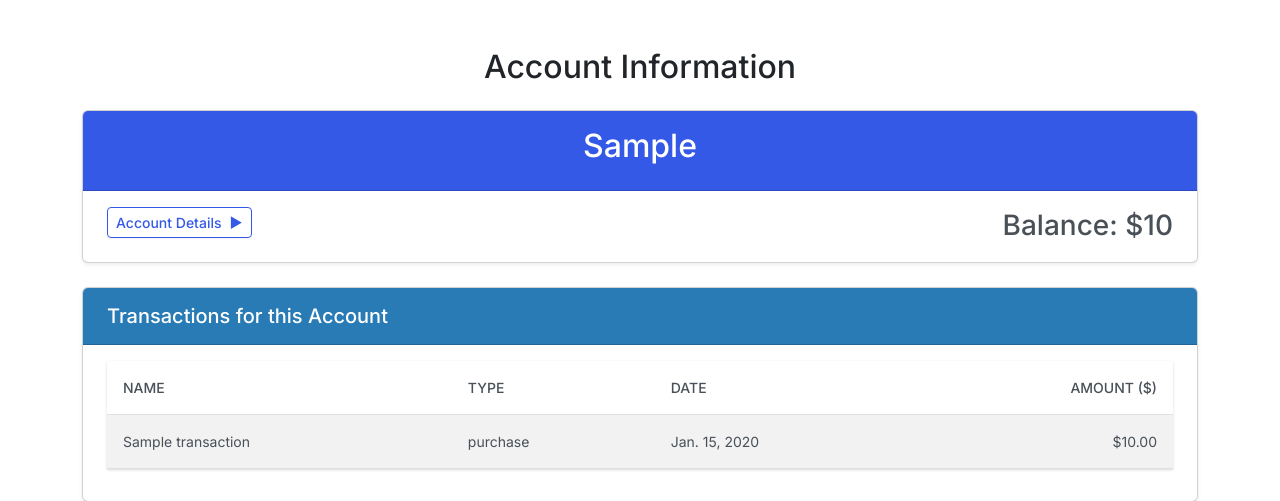
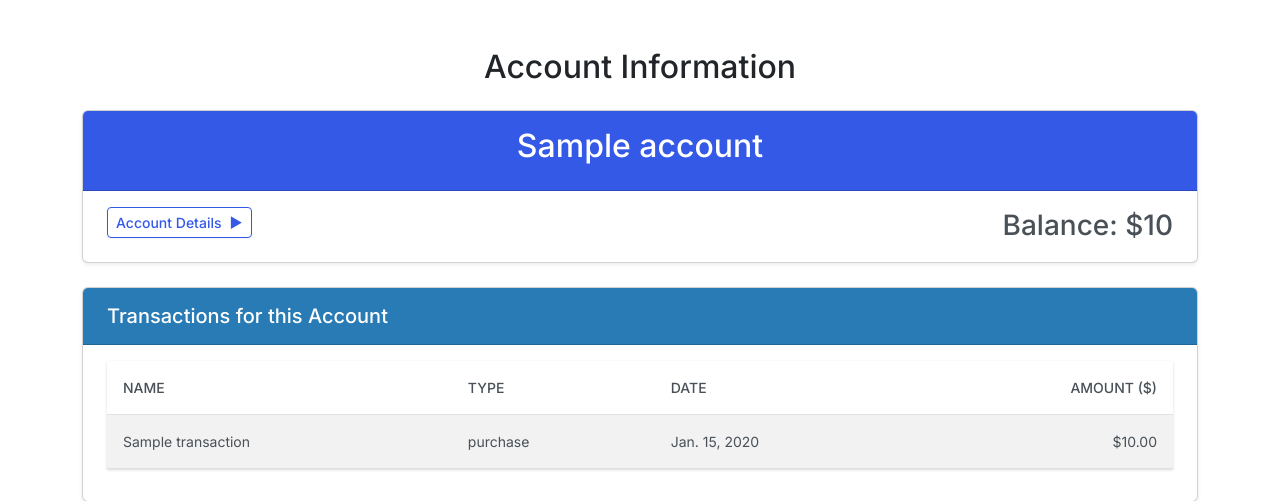
Before and after one commit to DePaul-CSC-394-401/final-project-team-3, a Django app: template bank/templates/view_account.html in a window 1280 px wide. Shown: the top 501 px of the page. Run offline with Django 5.2, Linux system fonts and the light colour scheme; tables that the repository leaves empty hold one stand-in row (values such as "Sample post"); the template is opened without the code that fills it: values that come from a table or form of the project are taken from there, most other values are stand-ins (such as "Sample title", 1, 10 or a date in 2020); some libraries are stand-ins or nearby versions.

Commit message:
displaying more account information

```diff
--- a/bank/templates/view_account.html
+++ b/bank/templates/view_account.html
@@ -25,7 +25,7 @@
         <!-- info -->
         <div class="card mb-4 shadow-sm">
             <div class="card-header bg-primary text-white">
-                <h2 class="card-title text-center">{{ account.account_type }}</h2>
+                <h2 class="card-title text-center">{{ account.account_name }}</h2>
             </div>
             <div class="card-body">
                 <div class="row align-items-center">
@@ -37,8 +37,17 @@
                         </button>
                         <div class="collapse" id="accountDetails">
                             <hr>
-                            <p><strong>Account Number:</strong> <span class="masked">{{ account.account_no }}</span></p>
-                            <p><strong>Routing Number:</strong> {{ account.routing_no }}</p>
+                            {% if account.account_type == 'credit' %}
+                                <p><strong>Account Type:</strong><span class="masked"> {{ account.account_type }}</span></p>
+                                <p><strong>Card Number:</strong> {{ account.card_number }}</p>
+                                <p><strong>Card Name:</strong> {{ account.name_on_card }}</p>
+                                <p><strong>Card Institution:</strong> {{ account.get_card_institution_display }}</p>
+                            {% else %}
+                                <p><strong>Account Type:</strong><span class="masked"> {{ account.account_type }}</span></p>
+                                <p><strong>Account Number:</strong> {{ account.account_no }}</p>
+                                <p><strong>Routing Number:</strong> {{ account.routing_no }}</p>
+                                <p><strong>Financial Institution:</strong> {{ account.get_finance_institution_display }}</p>
+                            {% endif %}
                         </div>
                     </div>
                     <!-- right side -->
```
